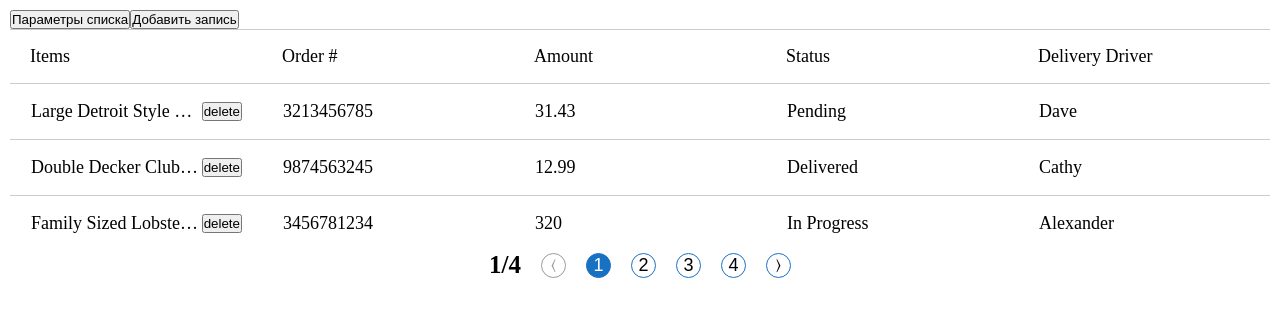
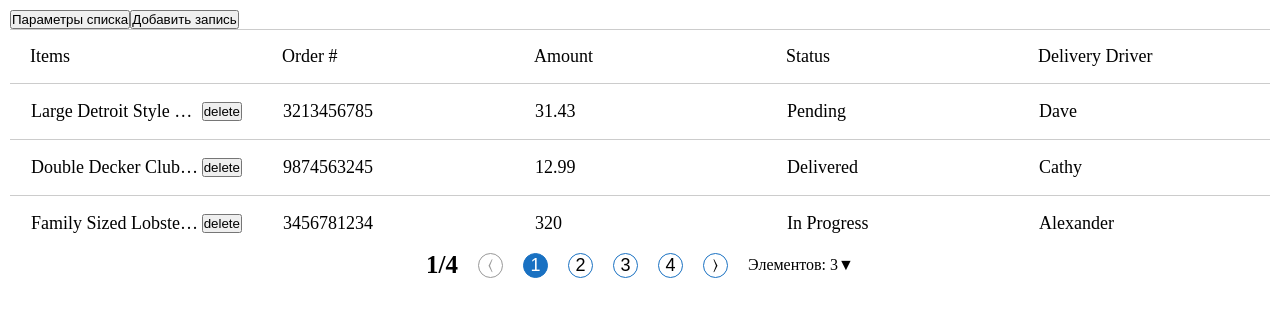
Before and after one commit to Oleg655/ond, a React app: page / in a window 1280 px wide. Shown: the top 316 px of the page. Built offline with nearby package versions, Linux system fonts and the light colour scheme; the HTML template or start-up script is replaced by a standard one.

Commit message:
add parameters for count content

```diff
--- a/src/components/compound-table/CompoundTable.tsx
+++ b/src/components/compound-table/CompoundTable.tsx
@@ -1,7 +1,4 @@
 /* eslint-disable no-continue */
-/* eslint-disable no-unreachable-loop */
-/* eslint-disable guard-for-in */
-/* eslint-disable no-else-return */
 import React, {
   createContext,
   useCallback,
@@ -236,7 +233,7 @@ Table.MainHead = ({
 }) => {
   return (
     <DropdownCheckboxContainer>
-      <DropdownContainer.List>
+      <DropdownContainer.List width="200px">
         {smartColumn.sort(sortColumns).map((element: any) => {
           return (
             <DropdownCheckboxContainer.CheckboxItem
@@ -278,18 +275,18 @@ export const CompoundTable = () => {
   });
 
   const [currentPage, setCurrentPage] = useState(1);
-  // const [itemsPerPage, setItemsPerPage] = useState(3);
   const [currentItems, setCurrentItems] = useState<any>([]);
+  const [contentPerPage, setContentPerPage] = useState(3);
 
   const generateCurrentItems = () => {
-    const indexOfLastItem = currentPage * 3;
-    const indexOfFirstItem = indexOfLastItem - 3;
+    const indexOfLastItem = currentPage * contentPerPage;
+    const indexOfFirstItem = indexOfLastItem - contentPerPage;
     setCurrentItems(users.slice(indexOfFirstItem, indexOfLastItem));
   };
 
   useEffect(() => {
     generateCurrentItems();
-  }, [currentPage, users]);
+  }, [currentPage, users, contentPerPage]);
 
   const setSmartHeadersWrapper = (id: number, isShown: boolean) => {
     setSmartColumn(
@@ -434,7 +431,8 @@ export const CompoundTable = () => {
       <Pagination
         currentPage={currentPage}
         setCurrentPage={setCurrentPage}
-        contentPerPage={3}
+        contentPerPage={contentPerPage}
+        setContentPerPage={setContentPerPage}
         totalElements={users.length}
         pageNumberLimit={10}
       />
--- a/src/components/dropdown/Dropdown.tsx
+++ b/src/components/dropdown/Dropdown.tsx
@@ -2,7 +2,13 @@ import React, { useEffect, useRef, useState } from 'react';
 
 import './dropdown.css';
 
-export const DropdownContainer = ({ children }: { children: JSX.Element | JSX.Element[] }) => {
+export const DropdownContainer = ({
+  children,
+  renderContent,
+}: {
+  children: JSX.Element | JSX.Element[];
+  renderContent: () => JSX.Element | JSX.Element[];
+}) => {
   const [isOpen, setOpen] = useState(false);
   const dropdownRef = useRef(null);
 
@@ -12,31 +18,41 @@ export const DropdownContainer = ({ children }: { children: JSX.Element | JSX.El
         setOpen(false);
       }
     };
-
-    document.addEventListener('click', handleOutsideClick);
-
+    if (isOpen) {
+      document.addEventListener('click', handleOutsideClick);
+    }
     return () => {
       document.removeEventListener('click', handleOutsideClick);
     };
-  }, []);
+  }, [isOpen]);
   return (
     <div className="dropdown-container">
       <span
+        ref={dropdownRef}
         className="dropdown-btn"
-        ref={dropdownRef}
         onClick={() => {
-          setOpen(true);
+          setOpen(prev => !prev);
         }}
       >
-        &#8230;
+        {renderContent()}
       </span>
       {isOpen && <div>{children}</div>}
     </div>
   );
 };
 
-DropdownContainer.List = ({ children }: { children: JSX.Element | JSX.Element[] }) => {
-  return <ul className="dropdown-menu">{children}</ul>;
+DropdownContainer.List = ({
+  children,
+  width,
+}: {
+  children: JSX.Element | JSX.Element[];
+  width: string;
+}) => {
+  return (
+    <ul style={{ width }} className="dropdown-menu">
+      {children}
+    </ul>
+  );
 };
 
 DropdownContainer.Item = ({
@@ -44,7 +60,7 @@ DropdownContainer.Item = ({
   children,
   callback,
 }: {
-  title: string;
+  title: string | number;
   children?: JSX.Element | JSX.Element[];
   callback?: () => void;
 }) => {
--- a/src/components/dropdown/dropdown.css
+++ b/src/components/dropdown/dropdown.css
@@ -14,7 +14,6 @@
   top: 100%;
 
   /* left: -1000%; */
-  width: 200px;
   padding: 15px;
   margin: 0;
   background-color: #fff;
--- /dev/null
+++ b/src/components/pagination/PageSize.tsx
@@ -0,0 +1,23 @@
+import React from 'react';
+
+import { DropdownContainer } from 'components/dropdown/Dropdown';
+
+interface PageSizePropsI {
+  contentPerPage: number;
+  setContentPerPage: (count: number) => void;
+}
+
+export const PageSize = ({ contentPerPage, setContentPerPage }: PageSizePropsI) => {
+  return (
+    <div>
+      <span>Элементов: {contentPerPage}</span>
+      <DropdownContainer renderContent={() => <span>&#9660;</span>}>
+        <DropdownContainer.List width="50px">
+          <DropdownContainer.Item callback={() => setContentPerPage(3)} title={3} />
+          <DropdownContainer.Item callback={() => setContentPerPage(4)} title={4} />
+          <DropdownContainer.Item callback={() => setContentPerPage(6)} title={6} />
+        </DropdownContainer.List>
+      </DropdownContainer>
+    </div>
+  );
+};
--- a/src/components/pagination/Pagination.tsx
+++ b/src/components/pagination/Pagination.tsx
@@ -1,13 +1,14 @@
-/* eslint-disable no-unneeded-ternary */
-import React, { useState } from 'react';
+import React, { useEffect, useState } from 'react';
 
 // import { ReactComponent as Left } from 'assets/left-indicator.svg';
 // import { ReactComponent as Right } from 'assets/right-indicator.svg';
 
 import './pagination.css';
+import { PageSize } from './PageSize';
 
 type UsePaginationPropsT = {
   contentPerPage: number;
+  setContentPerPage: (count: number) => void;
   totalElements: number;
   pageNumberLimit: number;
   currentPage: number;
@@ -16,6 +17,7 @@ type UsePaginationPropsT = {
 
 export const Pagination = ({
   contentPerPage,
+  setContentPerPage,
   totalElements,
   pageNumberLimit,
   currentPage,
@@ -25,6 +27,15 @@ export const Pagination = ({
 
   const [maxPageNumberLimit, setMaxPageNumberLimit] = useState<number>(pageNumberLimit);
   const [minPageNumberLimit, setMinPageNumberLimit] = useState<number>(1);
+
+  useEffect(() => {
+    if (currentPage < pageCount) {
+      setCurrentPage(currentPage);
+    }
+    if (currentPage > pageCount) {
+      setCurrentPage(pageCount);
+    }
+  }, [pageCount]);
 
   const nextPage = () => {
     setCurrentPage(currentPage + 1);
@@ -70,7 +81,7 @@ export const Pagination = ({
 
   const leftIArrow = (
     <button
-      disabled={currentPage === arrayFromPage[0] ? true : false}
+      disabled={currentPage === arrayFromPage[0]}
       onClick={prevPage}
       type="button"
       className={currentPage === arrayFromPage[0] ? 'btn-disabled' : 'btn'}
@@ -82,7 +93,7 @@ export const Pagination = ({
 
   const rightArrow = (
     <button
-      disabled={currentPage === arrayFromPage[arrayFromPage.length - 1] ? true : false}
+      disabled={currentPage === arrayFromPage[arrayFromPage.length - 1]}
       onClick={nextPage}
       type="button"
       className={currentPage === arrayFromPage[arrayFromPage.length - 1] ? 'btn-disabled' : 'btn'}
@@ -134,13 +145,7 @@ export const Pagination = ({
       {renderPageNumbers}
       {pageIncrementBtn}
       {rightArrow}
+      <PageSize contentPerPage={contentPerPage} setContentPerPage={setContentPerPage} />
     </div>
   );
-  // totalPages: pageCount,
-  // currentPage,
-  // renderPageNumbers,
-  // pageIncrementBtn,
-  // pageDecrementBtn,
-  // leftIArrow,
-  // rightArrow,
 };
```
